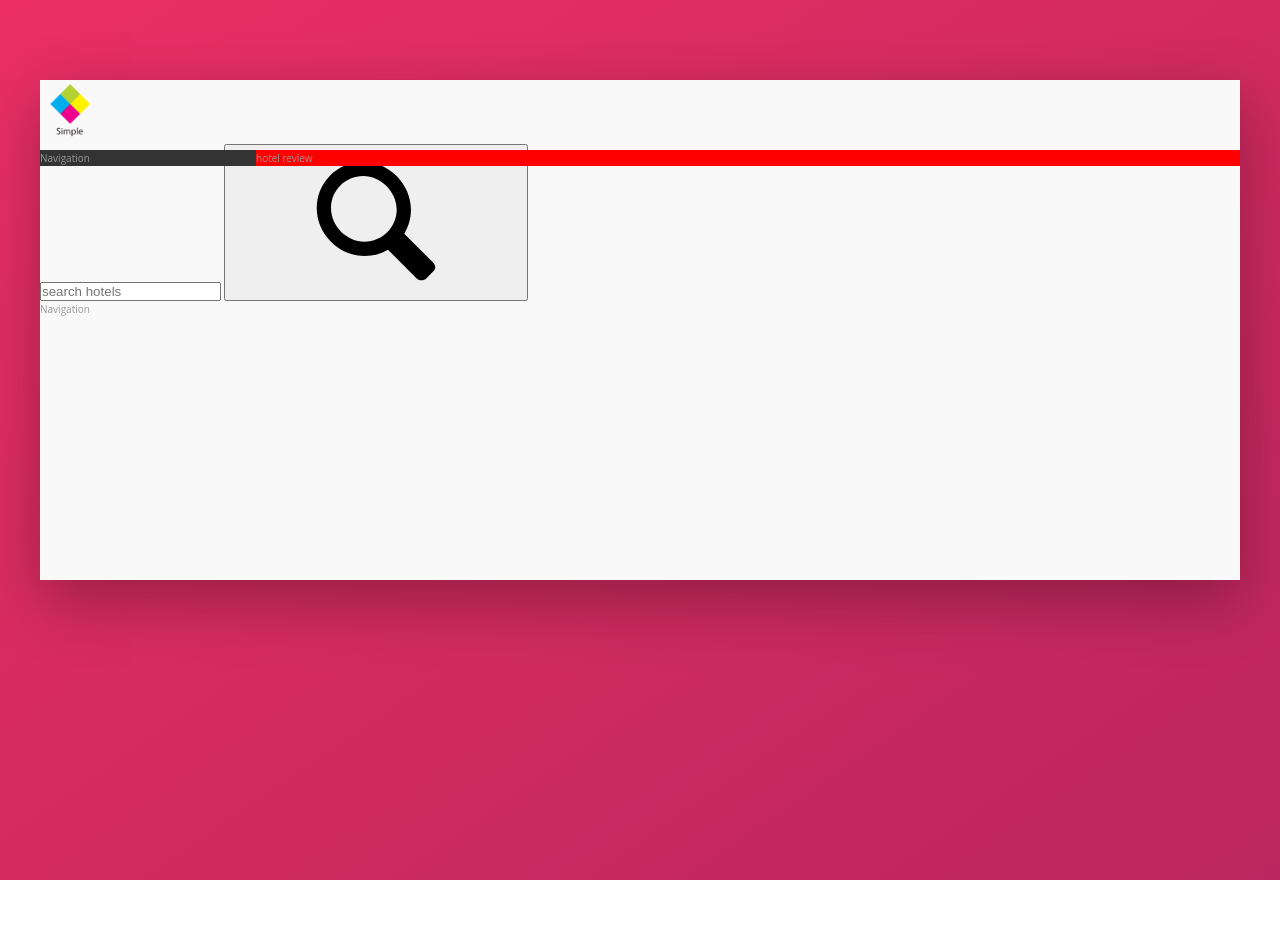
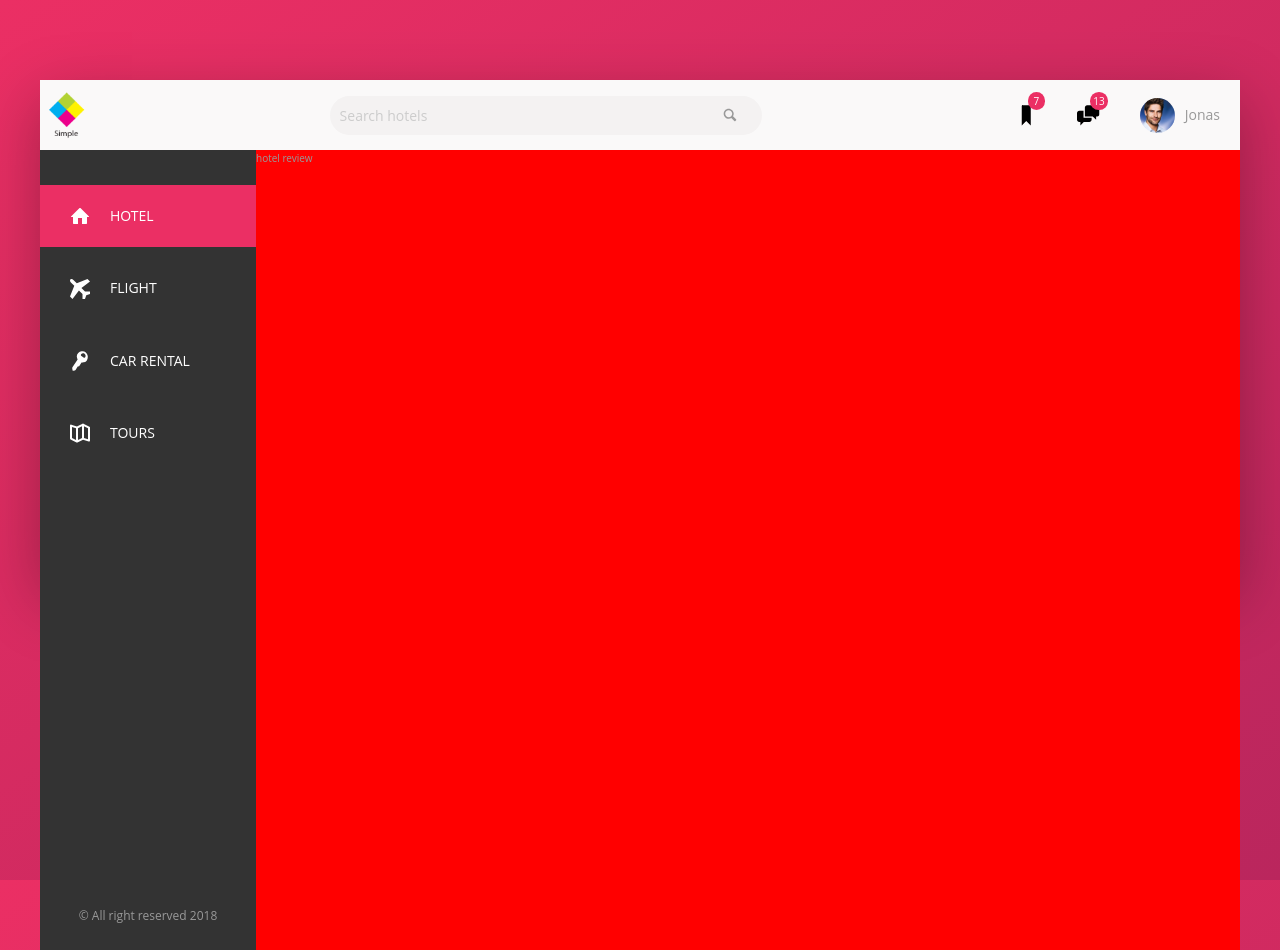
Before and after one commit to Nikac/Hotel-page, a website: page index.html in a window 1280 px wide. Before the commit the page ends 880 px from the top, so only its background shows below. Drawn offline with Linux system fonts and the light colour scheme.

Commit message:
Did headaer with navabar.

```diff
--- a/index.html
+++ b/index.html
@@ -14,7 +14,7 @@
 			<img src="img/logo.png" alt="logo" class="logo">
 
 			<form action="#" class="search">
-				<input type="text" name="search" placeholder="search hotels" class="search__input">
+				<input type="text" name="search" placeholder="Search hotels" class="search__input">
 				<button class="search__btn">
 					<svg class="search__icon">
 						<use xlink:href="img/sprite.svg#icon-magnifying-glass"></use>
@@ -23,14 +23,68 @@
 			</form>
 
 			<nav class="user-nav">
-				Navigation
+				<div class="user-nav__icon-box">
+					<svg class="user-nav__icon">
+						<use xlink:href="img/sprite.svg#icon-bookmark"></use>
+						<span class="user-nav__notification">7</span>
+					</svg>
+				</div>
+
+				<div class="user-nav__icon-box">
+					<svg class="user-nav__icon">
+						<use xlink:href="img/sprite.svg#icon-chat"></use>
+					</svg>
+					<span class="user-nav__notification">13</span>
+				</div>
+				<div class="user-nav__user">
+					<img src="img/user.jpg" alt="user photo"class="user-nav__user-photo">
+					<span class="user-nav__user-name">Jonas</span>
+				</div>
 			</nav>
 		</header>
 
 		<div class="content">
-			<nav class="sidebar">
-				Navigation
+			<nav class="sidebar-nav">
+				<ul class="sidebar-nav__navigation">
+					<li class="sidebar-nav__block sidebar-nav__block--active">
+						<a href="#" class="sidebar-nav__link">
+							<svg class="sidebar-nav__icon">
+								<use xlink:href="img/sprite.svg#icon-home"></use>
+							</svg>
+							Hotel
+						</a>
+					</li>
+					<li class="sidebar-nav__block">
+						<a href="#" class="sidebar-nav__link">
+							<svg class="sidebar-nav__icon">
+								<use xlink:href="img/sprite.svg#icon-airplane"></use>
+							</svg>
+							Flight
+						</a>
+					</li>
+					<li class="sidebar-nav__block">
+						<a href="#" class="sidebar-nav__link">
+							<svg class="sidebar-nav__icon">
+								<use xlink:href="img/sprite.svg#icon-key"></use>
+							</svg>
+							Car Rental
+						</a>
+					</li>
+					<li class="sidebar-nav__block">
+						<a href="#" class="sidebar-nav__link">
+							<svg class="sidebar-nav__icon">
+								<use xlink:href="img/sprite.svg#icon-map"></use>
+							</svg>
+							Tours
+						</a>
+					</li>
+				</ul>
+
+				<div class="legal">
+					<p> &copy; All right reserved 2018</p>
+				</div>
 			</nav>
+
 			<main class="hotel-view">
 				hotel review
 			</main>
--- a/sass/_components.scss
+++ b/sass/_components.scss
@@ -0,0 +1,171 @@
+//////////////////////////////////// Logo
+.logo {
+	height: 5.25rem;
+}
+
+/////////////////////////////////// Search
+.search {
+	flex: 0 0 40%;
+	display: flex;
+	align-items: center;
+	justify-content: center;
+
+	&__input {
+		border-radius: 10rem;
+		padding: 1rem;
+		border: none;
+		background-color: $color-grey-light-2;
+		font-family: inherit;
+		font-size: inherit;
+		color: inherit;
+		width: 90%;
+		margin-right: -2rem;
+		transition: all 0.3s;
+
+		&:focus {
+			outline: none;
+			width: 100%;
+			background-color: $color-grey-light-3;
+		}
+
+		&::-webkit-input-placeholder {
+			color: $color-grey-light-4;
+		}
+	}
+
+	&__input:focus + &__btn {
+		background-color: $color-grey-light-3;
+	}
+
+	&__btn {
+		background-color: $color-grey-light-2;
+		border: none;
+		transform: translate(-2rem , .1rem);
+	}
+
+	&__icon {
+		height: 1.6rem;
+		width: 1.6rem;
+		fill: $color-grey-dark-3;
+	}
+}
+
+/////////////////////////////////// User-nav
+.user-nav {
+	display: flex;
+	align-self: stretch;
+	align-items: center;
+
+	& > * {
+		display: flex;
+		padding: 0 2rem;
+		height: 100%;
+		cursor: pointer;
+		transition: all 0.3s;
+		align-items: center;
+
+		&:hover {
+			background-color: $color-grey-light-3;
+		}
+	}
+
+	&__icon-box{
+		position: relative;
+	}
+
+	&__icon {
+		height: 2.25rem;
+		width: 2.25rem;
+	}
+
+	&__notification {
+		width: 1.75rem;
+		height: 1.75rem;
+		font-size: 1rem;
+		border-radius: 50%;
+		background-color: $color-primary;
+		color: white;
+		position: absolute;
+		top: 1.2rem;
+		right: 1.2rem;
+
+		display: flex;
+		justify-content: center;
+		align-items: center;
+	}
+
+	&__user-photo {
+		height: 3.5rem;
+		width: 3.5rem;
+		border-radius: 50%;
+		margin-right: 1rem;
+	}
+}
+
+/////////////////////////////////// sidebar-nav
+.sidebar-nav {
+
+	&__navigation {
+		margin-top: 3.5rem;
+		display: flex;
+		flex-direction: column;
+		list-style: none;
+
+	}
+
+	&__block {
+		position: relative;
+
+		&:not(:last-child) {
+			margin-bottom: 1rem;
+		}
+	}
+
+	&__block::before {
+		content: "";
+		display: block;
+		height: 100%;
+		width: .3rem;
+		position: absolute;
+		top: 0;
+		left: 0;
+		transform: scaleY(0);
+		transition: transform .3s, width .5s cubic-bezier(1,0,0,1) .3s;
+		background-color: $color-primary;
+	}
+
+	&__block:hover::before,
+	&__block--active::before {
+		transform: scaleY(1);
+		width: 100%;
+	}
+
+	&__link:link,
+	&__link:visited {
+		display: flex;
+		align-items: center;
+		color: white;
+		padding: 2rem 3rem;
+		text-decoration: none;
+		font-size: 1.4rem;
+		text-transform: uppercase;
+		font-weight:400;
+		position: relative;
+		z-index: 10;
+	}
+
+	&__icon {
+		height: 2rem;
+		width: 2rem;
+		display: flex;
+		align-items: center;
+		fill: currentColor;
+		margin-right: 2rem;
+	}
+
+	.legal {
+		padding: 2.5rem;
+		text-align: center;
+		font-size: 1.2rem;
+	}
+}
--- a/sass/_layout.scss
+++ b/sass/_layout.scss
@@ -9,11 +9,11 @@
 
 .header {
 	height: 7rem;
+	font-size: 1.4rem;
 	background-color: $color-grey-light-1;
-
-	.logo {
-		height: 6rem;
-	}
+	display: flex;
+	justify-content: space-between;
+	align-items: center;
 }
 
 .user-nav {
@@ -25,9 +25,13 @@
 }
 
 
-.sidebar {
+.sidebar-nav {
 	background-color: $color-grey-dark-1;
 	flex: 0 0 18%;
+	display: flex;
+	flex-direction: column;
+	justify-content: space-between;
+	height: 80rem;
 }
 
 .hotel-view {
```
Also changed, not shown: dist/css/style.css, dist/img/logo.png (added), dist/img/sprite.svg (added), dist/index.html, img/user.jpg (added), 1 other file.
